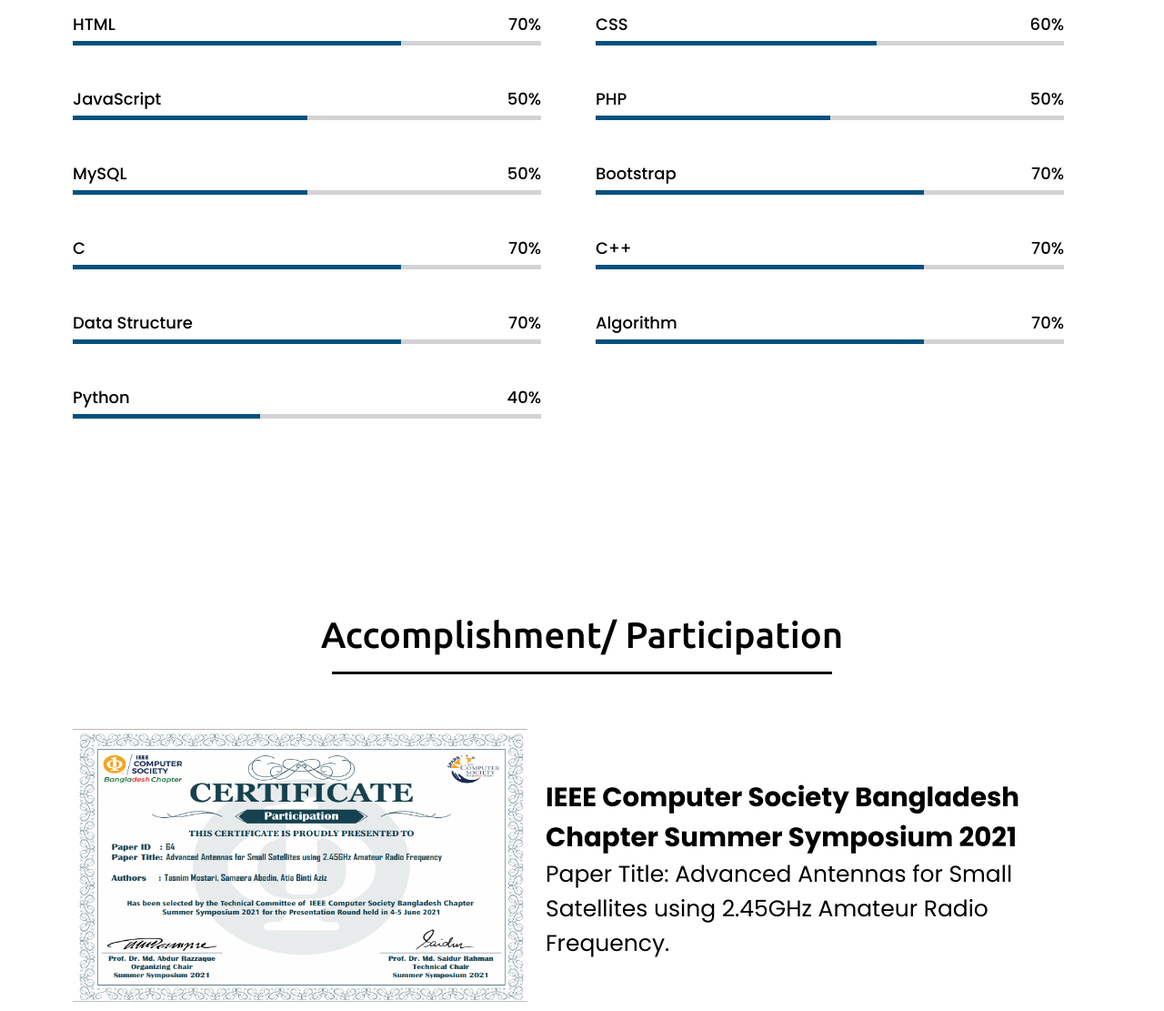
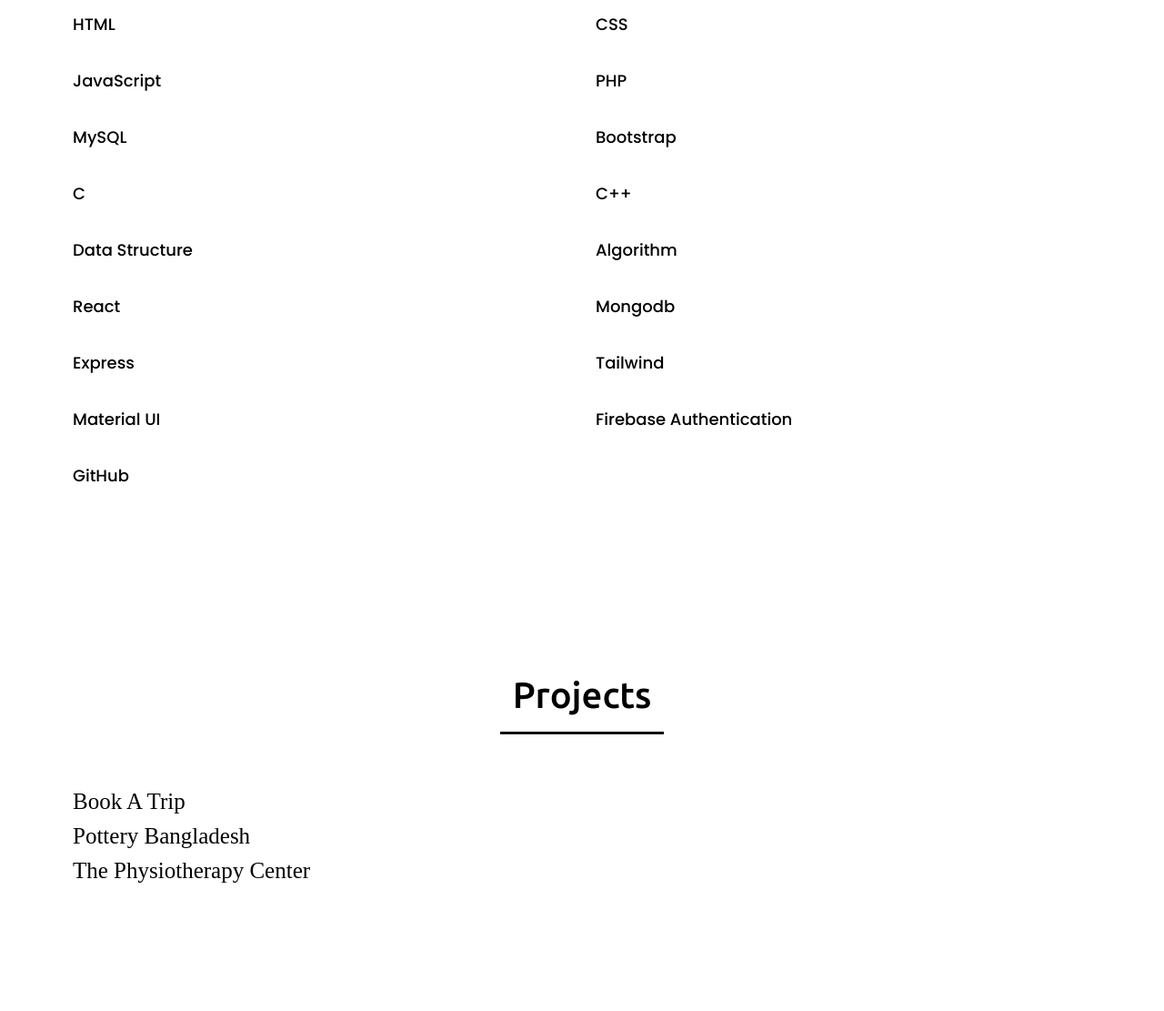
Before and after one commit to Tasnimmostari19/portfolio, a plain HTML site: page index.html in a window 1280 px wide. Shown: the part 1620-2731 px from the top of the page at 91% size. Drawn offline with nearby package versions, Linux system fonts and the light colour scheme.

Commit message:
projects added

```diff
--- a/index.html
+++ b/index.html
@@ -34,6 +34,7 @@
                     <li><a href="#home" class="menu-btn">Home</a></li>
                     <li><a href="#about" class="menu-btn">About</a></li>
                     <li><a href="#skills" class="menu-btn">Skills</a></li>
+                    <li><a href="#project" class="menu-btn">Project</a></li>
                     <li><a href="#accomplishment" class="menu-btn">Accomplishment</a></li>
                     <li><a href="#teams" class="menu-btn">Teams</a></li>
                     <li><a href="#contact" class="menu-btn">Contact</a></li>
@@ -89,90 +90,143 @@
             <div class="max-width">
                 <h2 class="title">My skills</h2>
                 <div class="column right">
-                    <div class="bars">
+
                     <div class="info">
                         <span>HTML</span>
-                            <span>70%</span>
+
                     </div>
-                        <div class="line html"></div>
-                    </div>
-                    <div class="bars">
+
+
                     <div class="info">
                         <span>CSS</span>
-                            <span>60%</span>
+
                     </div>
-                        <div class="line css"></div>
-                    </div>
-                    <div class="bars">
+
+
                     <div class="info">
                         <span>JavaScript</span>
-                            <span>50%</span>
+
                     </div>
-                        <div class="line js"></div>
-                    </div>
-                    <div class="bars">
+
+
                     <div class="info">
                         <span>PHP</span>
-                            <span>50%</span>
+
                     </div>
-                        <div class="line php"></div>
-                    </div>
-                    <div class="bars">
+
+
                     <div class="info">
                         <span>MySQL</span>
-                            <span>50%</span>
+
                     </div>
-                        <div class="line mysql"></div>
-                    </div>
-                    <div class="bars">
+
+
                     <div class="info">
                         <span>Bootstrap</span>
-                            <span>70%</span>
+
                     </div>
-                        <div class="line bootstrap"></div>
-                    </div>
-                    <div class="bars">
+
+
                     <div class="info">
                         <span>C</span>
-                            <span>70%</span>
+
                     </div>
-                        <div class="line c"></div>
-                    </div>
-                    <div class="bars">
+
+
                     <div class="info">
                         <span>C++</span>
-                            <span>70%</span>
+
                     </div>
-                        <div class="line cpp"></div>
-                    </div>
-                    <div class="bars">
+
+
                     <div class="info">
                         <span>Data Structure</span>
-                            <span>70%</span>
+
                     </div>
-                        <div class="line Data-Structure"></div>
-                    </div>
-                    <div class="bars">
+
+
                     <div class="info">
                         <span>Algorithm</span>
-                            <span>70%</span>
+
                     </div>
-                        <div class="line algorithm"></div>
+
+
+                    <div class="info">
+                        <span>React</span>
                     </div>
-                    <div class="bars">
+
+
+
                     <div class="info">
-                            <span>Python</span>
-                            <span>40%</span>
+                        <span>Mongodb</span>
                     </div>
-                        <div class="line python"></div>
+
+
+
+                    <div class="info">
+                        <span>Express</span>
+                    </div>
+
+                    <div class="info">
+                        <span>Tailwind</span>
+                    </div>
+
+                    <div class="info">
+                        <span>Material UI</span>
+                    </div>
+
+                    <div class="info">
+                        <span>Firebase
+                            Authentication</span>
+                    </div>
+
+                    <div class="info">
+                        <span>GitHub</span>
+                    </div>
                 </div>
             </div>
 
-            </div>
+
+
+
         </section>
 
 
         <!-- skill section end -->
+
+
+        <section id="project">
+
+            <div class="max-width">
+                <h2 class="title">Projects</h2>
+                <div class="project">
+                    <div class="card">
+                        <div class="box">
+
+                            <div class="text">Book A Trip</div>
+
+                        </div>
+                    </div>
+                    <div class="card">
+                        <div class="box">
+
+                            <div class="text">Pottery Bangladesh</div>
+
+                        </div>
+                    </div>
+                    <div class="card">
+                        <div class="box">
+
+                            <div class="text">The Physiotherapy Center</div>
+
+                        </div>
+                    </div>
+                </div>
+            </div>
+
+
+
+        </section>
 
 
         <!-- accomplishment/ participation start -->
--- a/style.css
+++ b/style.css
@@ -242,6 +242,7 @@ margin-bottom: 10px;
 .skills .column{
     display: grid;
     grid-template-columns: repeat(2,1fr);
+
     grid-row-gap: 30px;
     grid-column-gap: 60px;
     width: calc(100% - 30px);
@@ -278,6 +279,7 @@ margin-bottom: 10px;
     margin-bottom: 5px;
     align-items: center;
     justify-content: space-between;
+
 }
 .skills .right span{
     font-weight: 500;
@@ -330,6 +332,16 @@ margin-bottom: 10px;
 .skills .right .python::before{
     width: 40%;
 }
+
+/* Projects */
+
+.project .card .text{
+    font-size: 25px;
+    font-weight: 500;
+    margin: 10px 0 7px 0;
+}
+
+/* Projects End */
 
 /* accomplishment/ participation style */
 #accomplishment .title::before{
```
Lines whose indentation alone changed are shown as unchanged.
